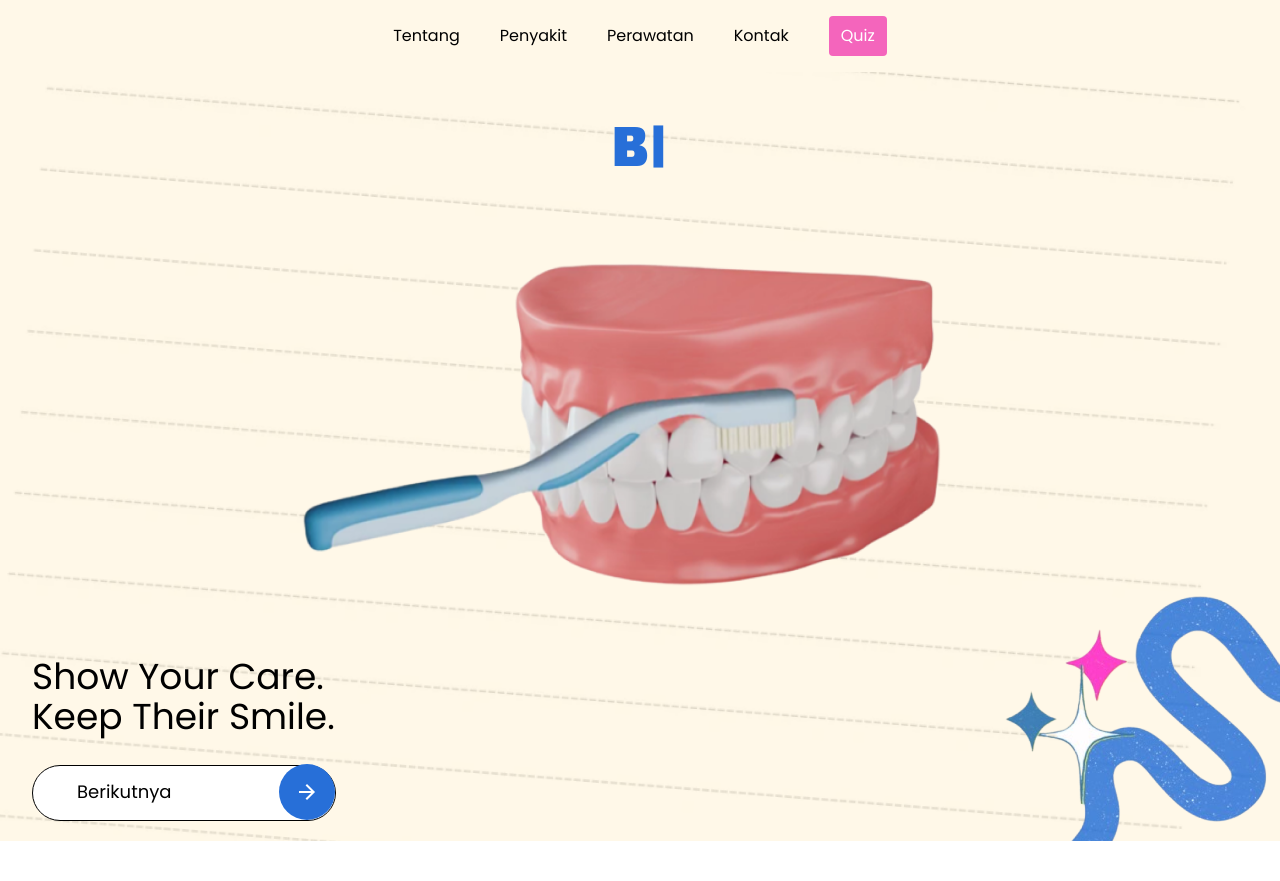
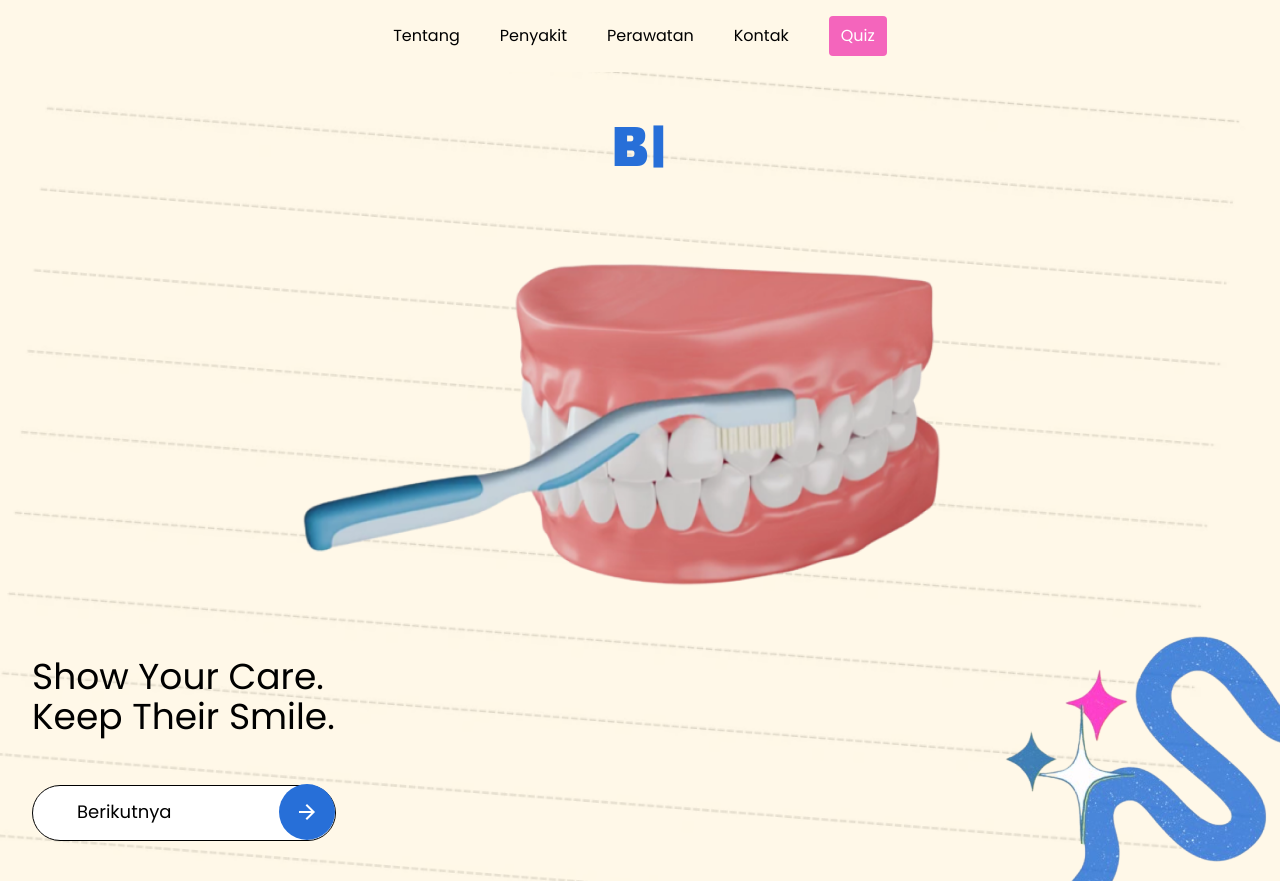
Before and after one commit to anantaristik/dentist, a Next.js app: page / in a window 1280 px wide. Before the commit the page ends 841 px from the top, so only its background shows below. Built offline with nearby package versions, Linux system fonts and the light colour scheme.

Commit message:
[STYLE] Fixing button Berikutnya

```diff
--- a/src/components/Hero.tsx
+++ b/src/components/Hero.tsx
@@ -31,18 +31,20 @@ export default function Hero() {
                         </div>
                     </div>
 
-                    <div className="py-5">
+                    <div className="py-10">
                         <div className="flex items-center">
-                            <div className="relative flex h-14 lg:w-1/4 md:w-1/2 w-full pl-5 bg-white py-3 border border-black rounded-full text-lg">
+                            <div role='button' className="relative flex h-14 lg:w-1/4 md:w-1/2 w-full pl-5 bg-white py-3 border border-black rounded-full text-lg hover:text-white hover:bg-biru">
                                 <span className="ml-6">Berikutnya</span>
-                            <div className="absolute bg-biru text-white rounded-full flex justify-center items-center h-14 w-14 right-0 bottom-0">
-                                <IoMdArrowForward className="text-2xl" />
-                            </div>
+                                <div className="absolute bg-biru text-white rounded-full flex justify-center items-center h-14 w-14 right-0 bottom-0">
+                                    <IoMdArrowForward className="text-2xl" />
+                                </div>
                             </div>
                         </div>
                     </div>
+
                 </div>
             </div>
+
             <div className="absolute right-0 bottom-0" style={{ zIndex: 0}}>
                 <div className="w-48 lg:w-full h-48 lg:h-full">
                     <Image src="/images/elemen1.png" alt="corner image" width={300} height={300} />
```
